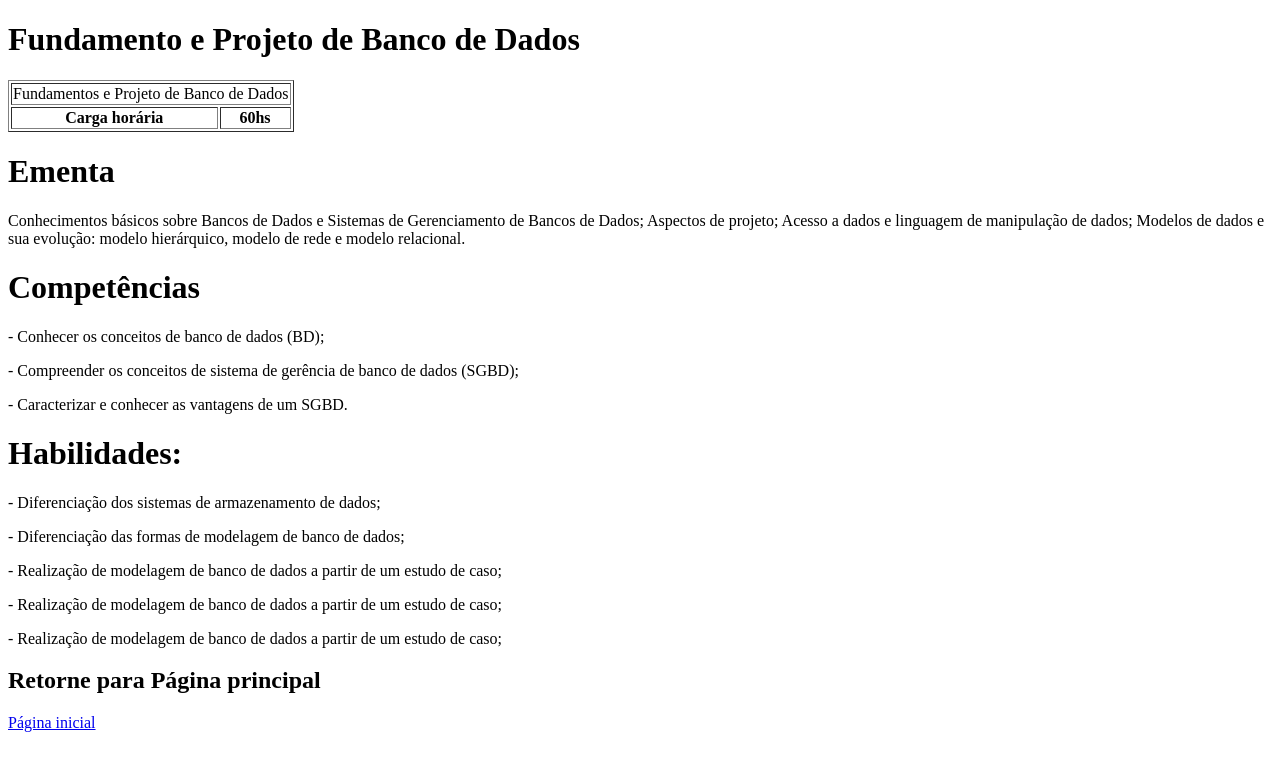
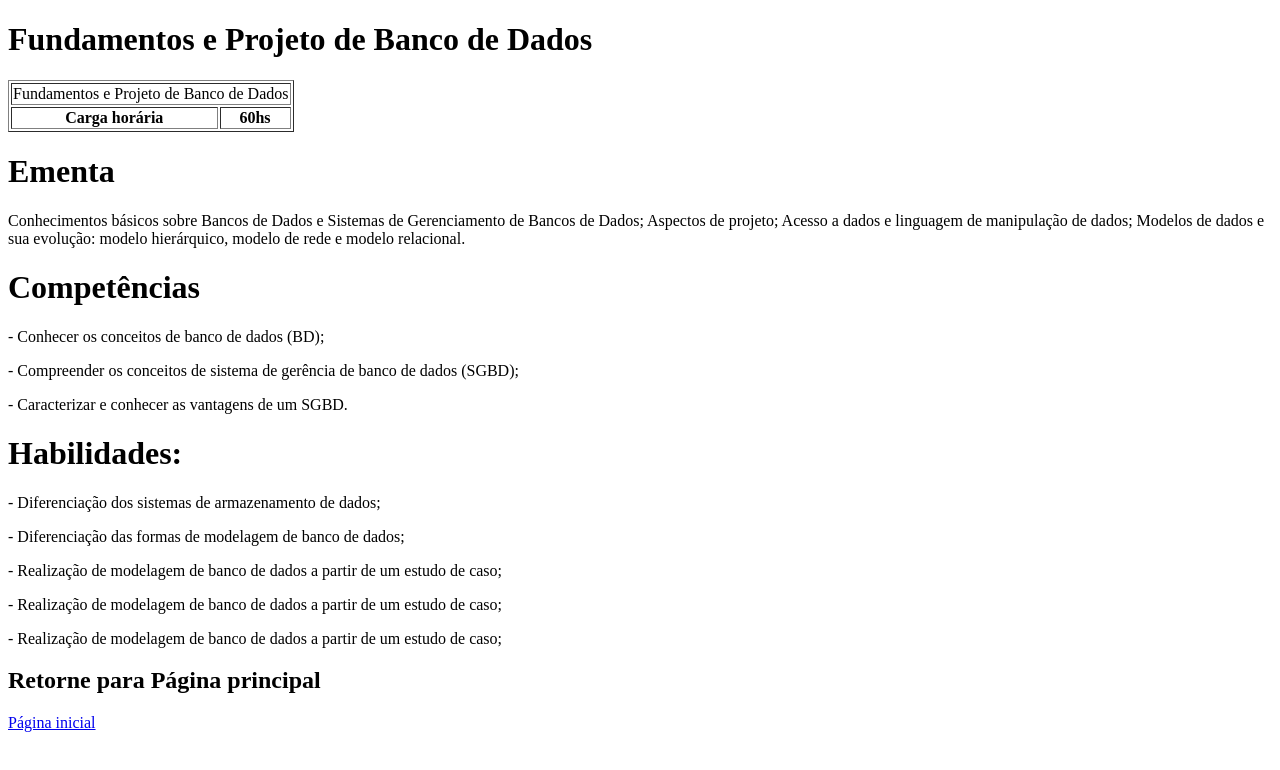
Before and after one commit to erick-jhone/atividadeProgWeb, a plain HTML site: page bd.html in a window 1280 px wide. Drawn offline with Linux system fonts and the light colour scheme.

Commit message:
Update bd.html

```diff
--- a/bd.html
+++ b/bd.html
@@ -2,11 +2,11 @@
 <html lang="en">
 <head>
     <meta charset="UTF-8">
-    <title>Fundamento e Projeto de Banco de Dados</title>
+    <title>Fundamentos e Projeto de Banco de Dados</title>
 </head>
 <body>
 
-<h1> Fundamento e Projeto de Banco de Dados </h1>
+<h1> Fundamentos e Projeto de Banco de Dados </h1>
 
 
 <table border="1">
```
